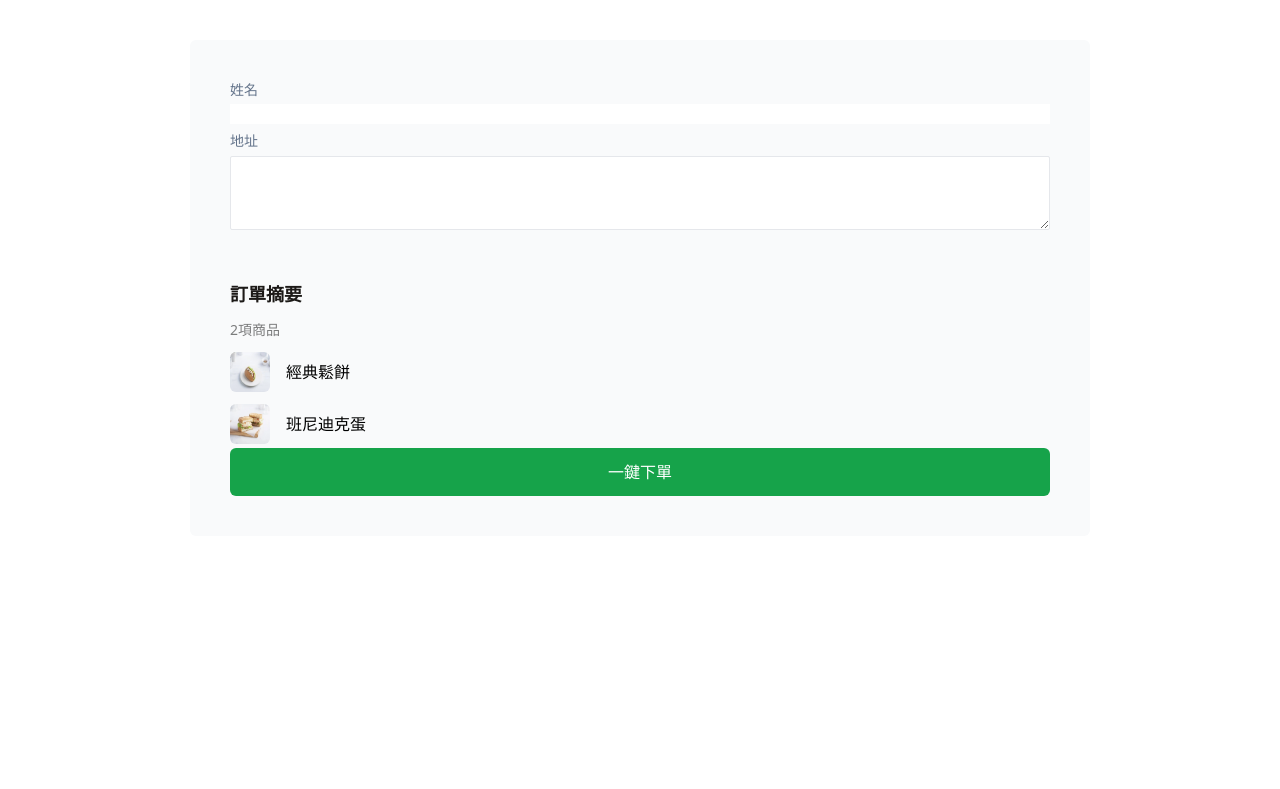
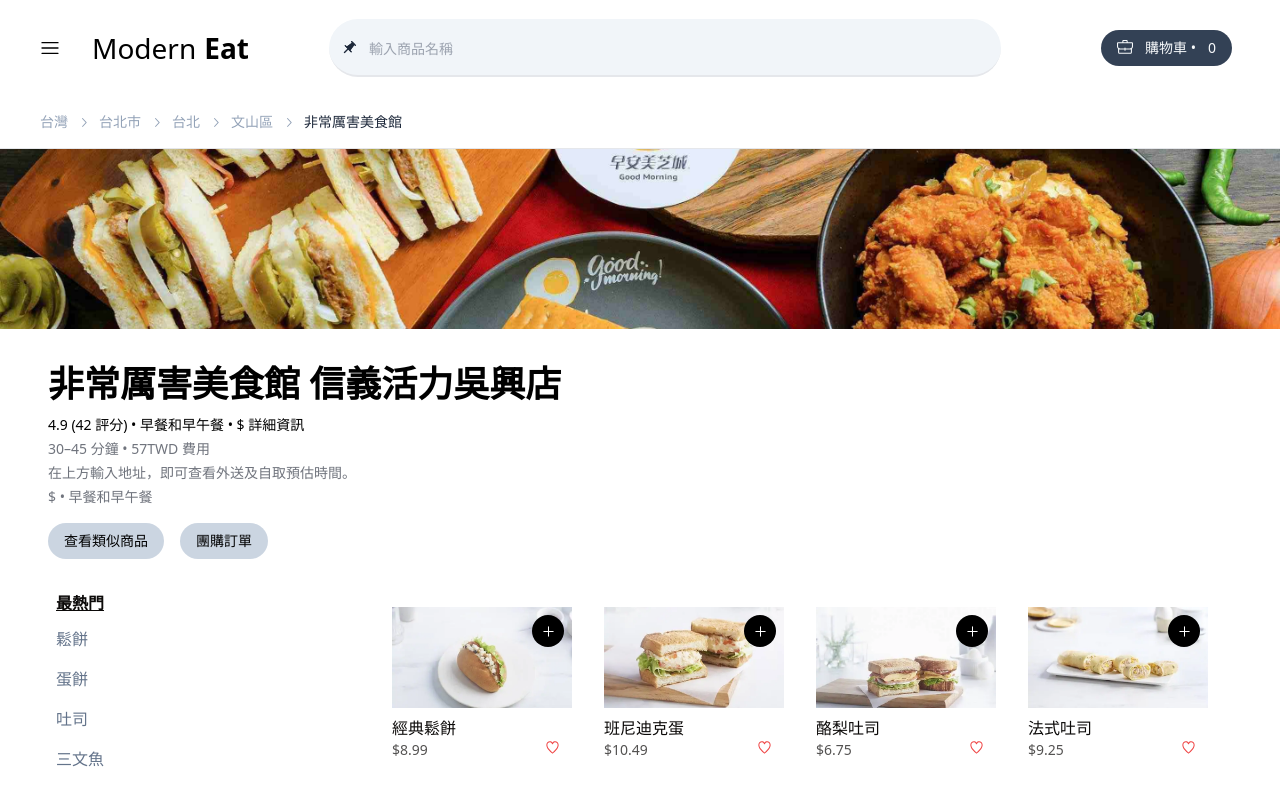
Before and after one commit to JiunJieLin/React-ModernEat, a Next.js app: page / in a window 1280 px wide. Shown: the top 789 px of the page. Built offline with nearby package versions, Linux system fonts and the light colour scheme.

Commit message:
change to items

```diff
--- a/src/pages/index.js
+++ b/src/pages/index.js
@@ -1,22 +1,21 @@
-// import Navigation from "@/components/Navigation";
-// import Breadcrumb from "@/components/Breadcrumb";
-// import Advertisement from "@/components/Advertisement";
-// import ShopInfo from "@/components/ShopInfo";
-// import ExtraAction from "@/components/ExtraAction";
-// import ShopMenu from "@/components/ShopMenu";
+import Navigation from "@/components/Navigation";
+import Breadcrumb from "@/components/Breadcrumb";
+import Advertisement from "@/components/Advertisement";
+import ShopInfo from "@/components/ShopInfo";
+import ExtraAction from "@/components/ExtraAction";
+import ShopMenu from "@/components/ShopMenu";
 import ShoppingList from "@/components/ShoppingList/ShoppingList";
 import { ProductProvider } from "@/data/context";
 const Home = () => {
   return (
     <ProductProvider>
       <main className="min-h-screen mx-auto max-w-[1920px]">
-        {/* <Navigation />
+        <Navigation />
         <Breadcrumb />
         <Advertisement />
         <ShopInfo />
         <ExtraAction />
-        <ShopMenu /> */}
-        <ShoppingList />
+        <ShopMenu />
       </main>
     </ProductProvider>
   );
```
